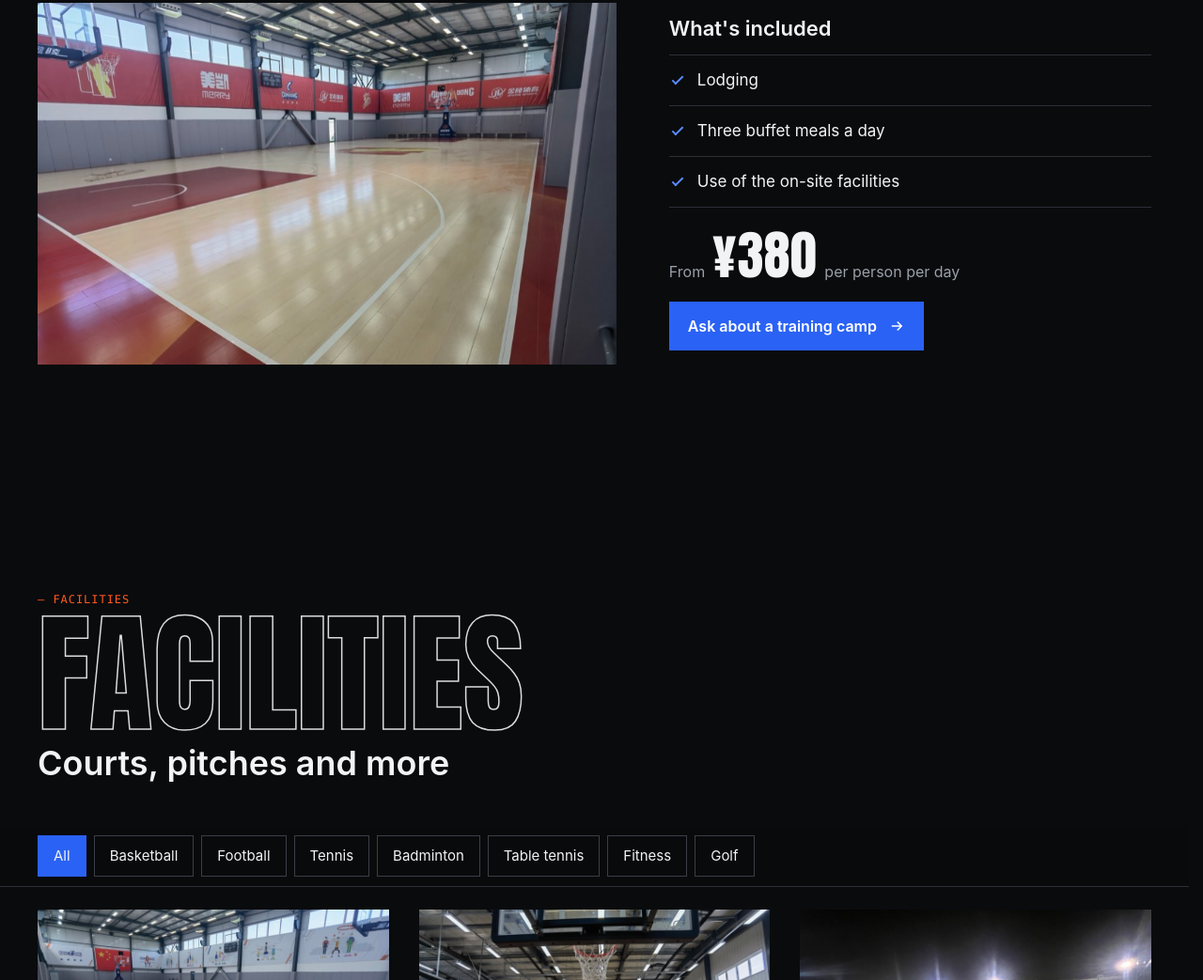
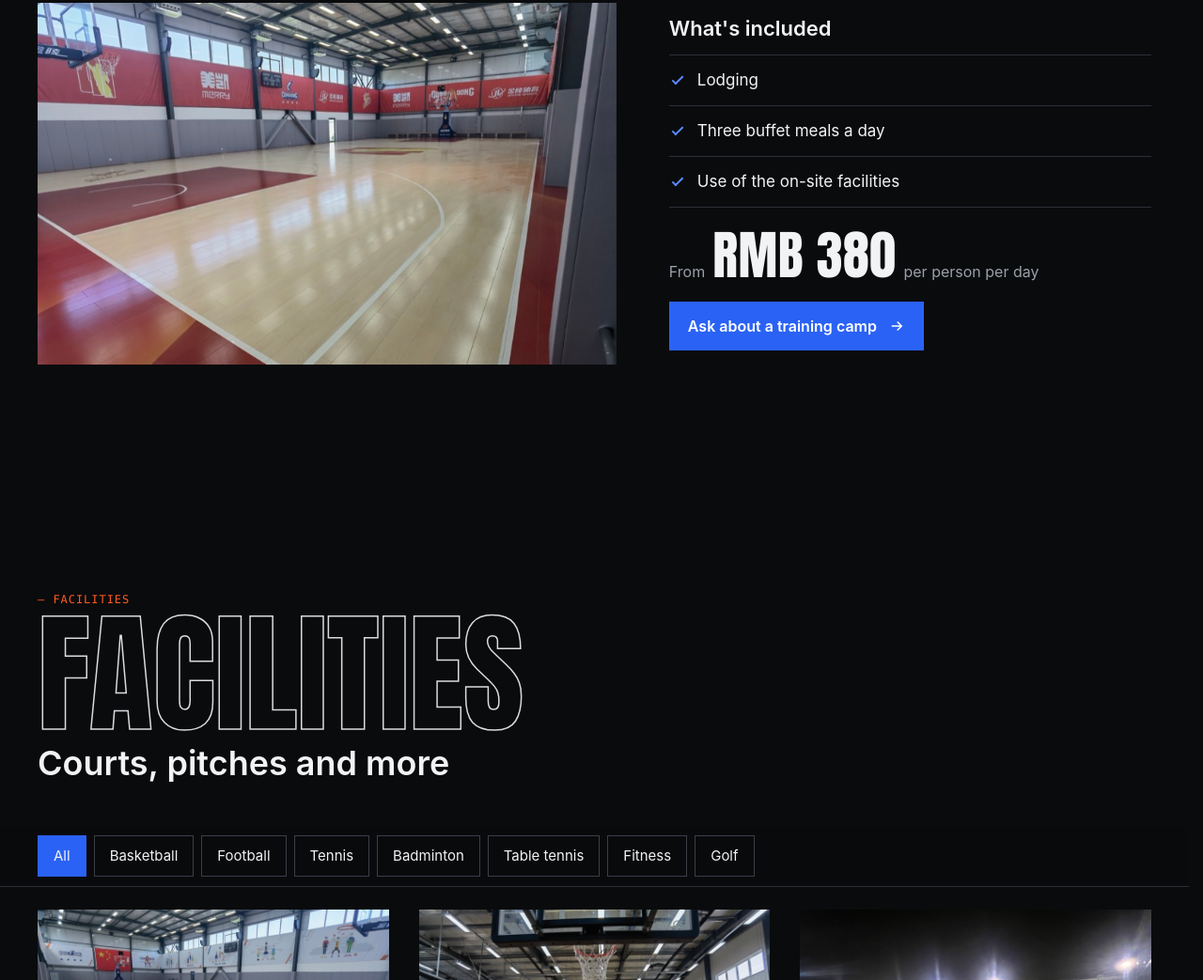
Before and after one commit to marinelj/congdong, a website built with Vite: page en/index.html in a window 1280 px wide. Shown: the part 1973-3016 px from the top of the page at 94% size. Built offline with nearby package versions, Linux system fonts and the light colour scheme.

Commit message:
Show English prices explicitly in RMB

```diff
--- a/en/index.html
+++ b/en/index.html
@@ -164,7 +164,7 @@
             <li>Three buffet meals a day</li>
             <li>Use of the on-site facilities</li>
           </ul>
-          <p class="price"><span>From</span><b class="num">¥380</b><span>per person per day</span></p>
+          <p class="price"><span>From</span><b class="num">RMB 380</b><span>per person per day</span></p>
           <a class="btn btn-primary" href="#contact" data-open-sheet>Ask about a training camp<svg width="18" height="18" viewBox="0 0 24 24" fill="none" stroke="currentColor" stroke-width="2" aria-hidden="true"><path d="M5 12h14M13 6l6 6-6 6"/></svg></a>
         </div>
       </div>
@@ -459,7 +459,7 @@
 </footer>
 
 <div class="dock" data-dock aria-hidden="true">
-  <p class="dock-price">From <b class="num">¥380</b>/person/day</p>
+  <p class="dock-price">From <b class="num">RMB 380</b>/person/day</p>
   <a class="btn btn-primary" href="#contact" data-open-sheet>Get in touch<svg width="18" height="18" viewBox="0 0 24 24" fill="none" stroke="currentColor" stroke-width="2" aria-hidden="true"><path d="M5 12h14M13 6l6 6-6 6"/></svg></a>
 </div>
 
```
